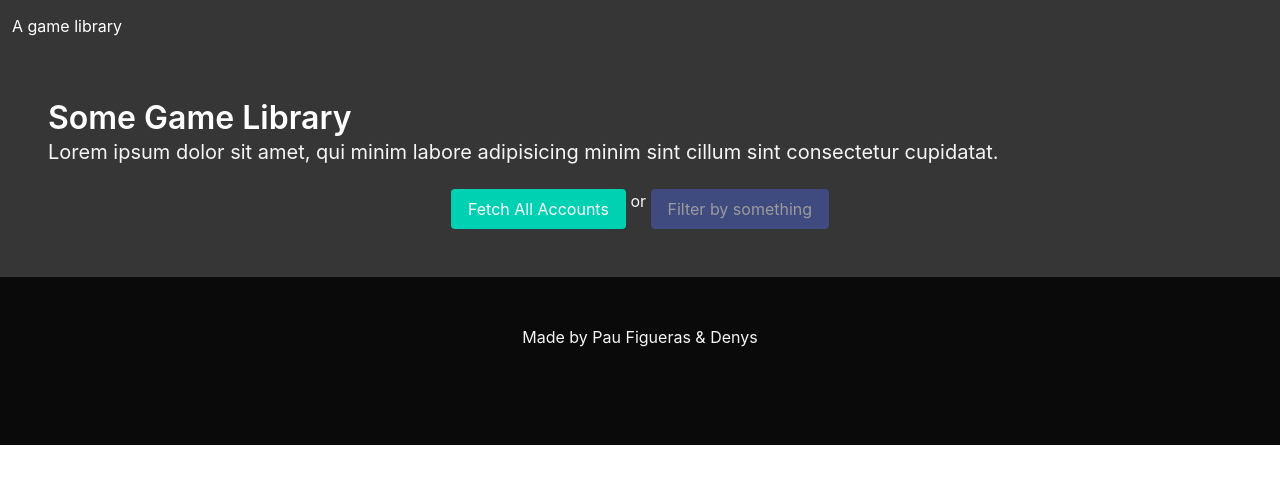
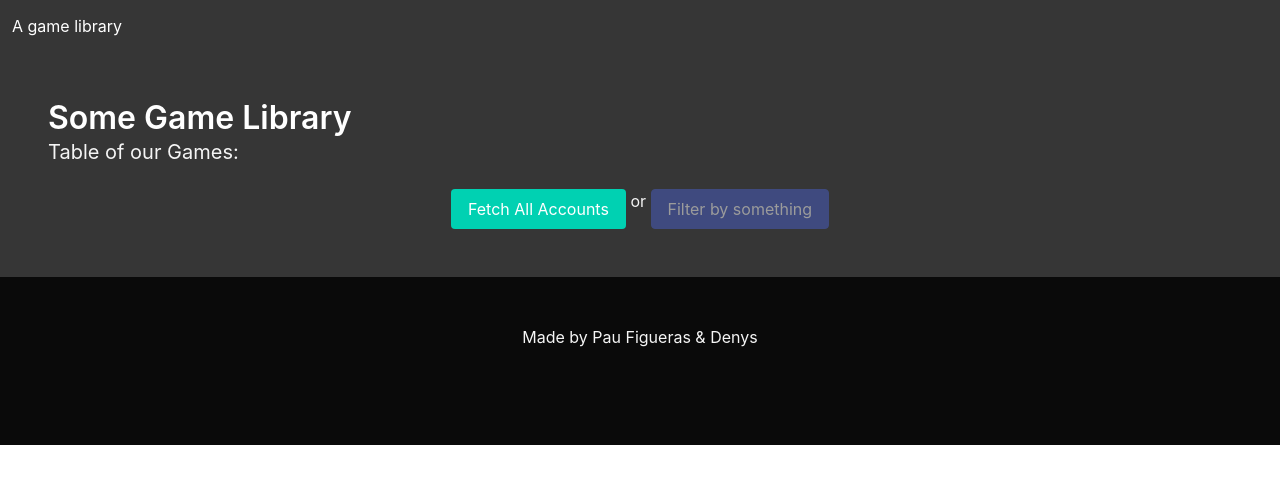
Before and after one commit to dchorn/fagot-reimaginado, a plain HTML site: page frontend/index.html in a window 1280 px wide. Drawn offline with Linux system fonts and the light colour scheme.

Commit message:
Changed lore ipsum

```diff
--- a/frontend/index.html
+++ b/frontend/index.html
@@ -8,6 +8,7 @@
 	<link rel="stylesheet" href="./vendor/jquery-ui-1.13.2.custom/jquery-ui.min.css">
 	<link rel="stylesheet" href="./vendor/jquery-ui-1.13.2.custom/jquery-ui.structure.min.css">
 	<link rel="stylesheet" href="./vendor/jquery-ui-1.13.2.custom/jquery-ui.theme.min.css">
+	<link rel="shortcut icon" href="#">
 	<script src="./vendor/jquery.min.js" defer></script>
 	<script src="./vendor/jquery-ui-1.13.2.custom/jquery-ui.min.js" defer></script>
 	<!-- <script src="./vendor/jquery-ui-1.13.2.custom/datepicker-ca.js" defer></script> -->
@@ -28,8 +29,7 @@
 	<main class="hero">
 		<div class="hero-body">
 			<p class="title has-text-white">Some Game Library</p>
-			<p class="subtitle has-text-light">Lorem ipsum dolor sit amet, qui minim labore adipisicing minim sint
-				cillum sint consectetur cupidatat.</p>
+			<p class="subtitle has-text-light">Table of our Games:</p>
 			<section id="buttons" class='has-text-centered'>
 				<button id="fetchAll" class="button is-primary">Fetch All Accounts</button>
 				<span> or </span>
```
